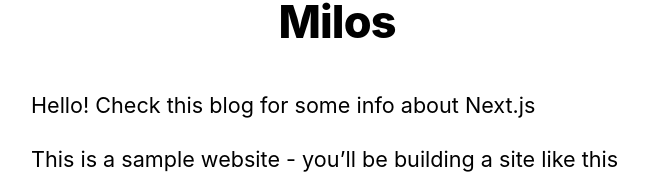
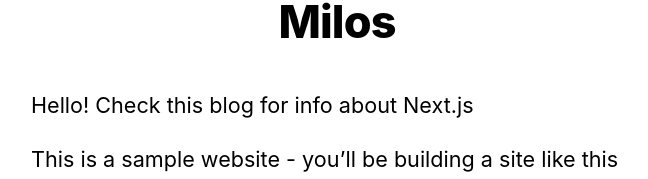
Before and after one commit to 1um1n0517y01/nextjs-blog, a Next.js app: page / in a window 1280 px wide. Shown: the part 221-400 px from the top of the page, without its empty margins (303-951 px from the left). Built offline with nearby package versions, Linux system fonts and the light colour scheme.

Commit message:
Description update

```diff
--- a/pages/index.js
+++ b/pages/index.js
@@ -21,7 +21,7 @@
         <title>{siteTitle}</title>
       </Head>
       <section className={utilStyles.headingMd}>
-        <p>Hello! Check this blog for some info about Next.js</p>
+        <p>Hello! Check this blog for info about Next.js</p>
         <p>
           This is a sample website - you’ll be building a site like this on{' '}
           <a href='https://nextjs.org/learn'>Next.js tutorial</a>.
```
